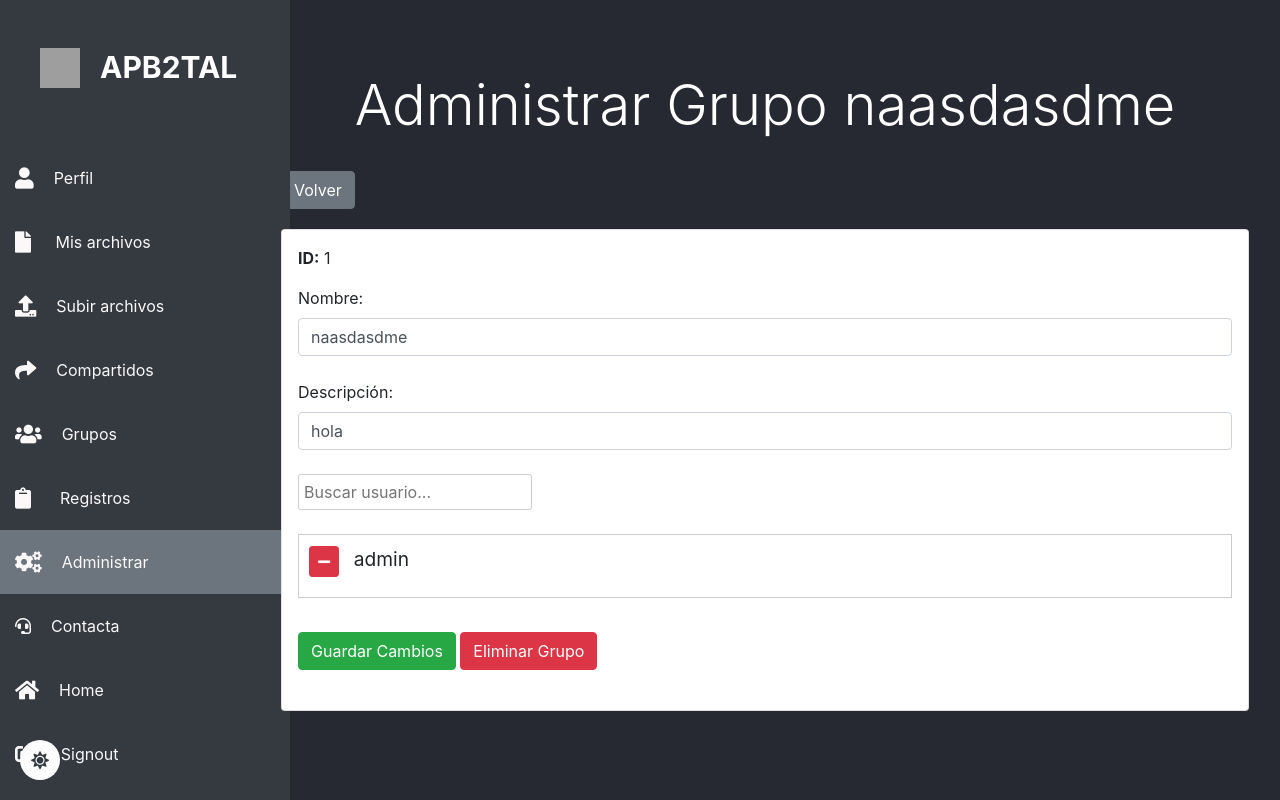
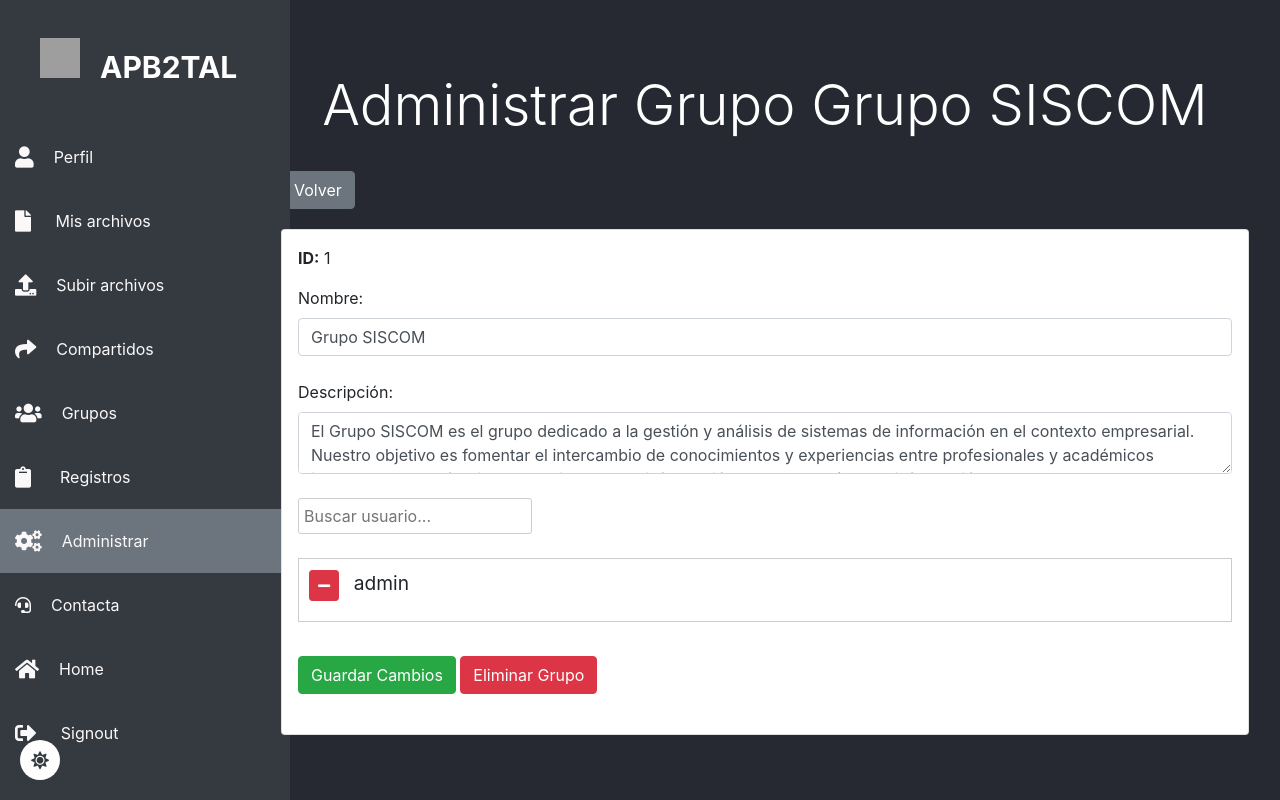
Before and after one commit to AlbertXicola/APB2TAL, a Django app: page /administrar/grupos/1/ in a window 1280 px wide. Run offline with Django 4.2, Linux system fonts and the light colour scheme; a user stored in the database is signed in; data comes from the database, SQL or seed files in the repository; some libraries are stand-ins or nearby versions; grey boxes are pictures that could not be loaded.

Commit message:
elmejorcommit

```diff
--- a/APB2TAL/urls.py
+++ b/APB2TAL/urls.py
@@ -68,7 +68,7 @@ urlpatterns = [
 
 
     path('grupos/', views.mis_grupos, name= 'mis_grupos'),
-    path('grupos/<str:namenombre>/', views.grupo_info, name='grupo_info'),
+    path('grupos/<str:name>/', views.grupo_info, name='grupo_info'),
     path('grupos/<str:group_name>/<int:archivo_id>/', views.descargar_archivo_grupo, name='descargar_archivo_grupo'),
 
     path('signup/', views.signup, name='signup'),
--- a/archivos/models.py
+++ b/archivos/models.py
@@ -83,19 +83,15 @@ class CustomUser(AbstractUser):
         default=False,
         help_text=_("Designates whether this user is accepted."),
     )
-    edad = models.IntegerField(default=None, null=True, blank=True)
+    edad = models.IntegerField(default=0, null=True, blank=True)
 
     def __str__(self):
         return self.username
 
 
+from django.db import models
 from django.contrib.auth.models import Group
 
-class CustomGroup(Group):
-    # Agrega campos adicionales aquí
-    namenombre = models.CharField(_("name"), max_length=150, unique=True, default=None)
-    description = models.CharField(max_length=255)
-
-    class Meta:
-        verbose_name = 'Grupo Personalizado'
-        verbose_name_plural = 'Grupos Personalizados'
+class GroupDescription(models.Model):
+    group = models.OneToOneField(Group, related_name='description', on_delete=models.CASCADE)
+    description = models.TextField()
--- a/archivos/templates/admi_grupo.html
+++ b/archivos/templates/admi_grupo.html
@@ -21,7 +21,7 @@
 
 <div class="container">
 
-  <h2 class="text-center display-4 py-4 mt-5">Administrar Grupo {{ grupo.namenombre }}</h2>
+  <h2 class="text-center display-4 py-4 mt-5">Administrar Grupo {{ grupo.name }}</h2>
 
 
   <a href="/administrar/grupos/" class="btn btn-secondary mb-1 ml-3">Volver</a>
@@ -33,9 +33,11 @@
     <form method="post" enctype="multipart/form-data">
       {% csrf_token %}
       <label for="nombre">Nombre:</label>
-      <input type="text" class="form-control" id="nombre" name="nombre" value="{{ grupo.namenombre }}"><br>
+      <input type="text" class="form-control" id="nombre" name="nombre" value="{{ grupo.name }}"><br>
       <label for="nombre">Descripción:</label>
-      <input type="text" class="form-control" id="description" name="description" value="{{ grupo.description }}"><br>
+
+      <textarea class="form-control" id="descripcion" name="descripcion">{{ grupo.description.description }}</textarea>
+      <br>
 
       <input type="text" id="search" placeholder="Buscar usuario..."><br><br>
       <div id="user-list-container" class="user-list-container">
--- a/archivos/templates/administrar_grupos.html
+++ b/archivos/templates/administrar_grupos.html
@@ -27,7 +27,7 @@
                 <ul class="list-group">
                     {% for grupo in grupos %}
                             <li class="list-group-item d-flex justify-content-between align-items-center">
-                                <a href="{% url 'admi_grupo' grupo.id %}" class="name">{{ grupo.namenombre }}</a>
+                                <a href="{% url 'admi_grupo' grupo.id %}" class="name">{{ grupo.name }}</a>
                                 <a {{ grupo.description }}> </a>
                                 <span class="badge bg-info rounded-pill">Activo</span>
                             </li>
--- a/archivos/templates/archivos_manage.html
+++ b/archivos/templates/archivos_manage.html
@@ -137,7 +137,7 @@
                                             <li class="list-group-item">
                                                 <div class="form-check d-flex align-items-center">
                                                     <input class="form-check-input checkbox" type="checkbox" name="grupos" value="{{ grupo.id }}" {% if grupo.id in grupos_compartidos %}checked{% endif %}>
-                                                    <label class="form-check-label ml-2">{{ grupo.namenombre }}</label>
+                                                    <label class="form-check-label ml-2">{{ grupo.name }}</label>
                                                 </div>
                                             </li>
                                             {% endfor %}
--- a/archivos/templates/baseusuario.html
+++ b/archivos/templates/baseusuario.html
@@ -326,7 +326,7 @@
                         }
                         .textologo{
                             color: #ffffff;
-                            margin-bottom: 26px;
+                            margin-bottom: 5px;
                             margin-top: 10px;
                             margin-left: 10px;
                             font-size: 40px;
--- a/archivos/templates/grupo_info.html
+++ b/archivos/templates/grupo_info.html
@@ -76,7 +76,8 @@
                     <div style="display: flex; align-items: flex-start;">
                         <div style="padding-right: 10px; color: #666;"> </div>
                         <div style="background-color: #f5f5f5; padding: 10px; border-radius: 5px;">
-                            <h5 style="color: #666; margin: 0;">{{ group.description }}.</h5>
+                            <h5 style="color: #666; margin: 0;">{{ descripcion_grupo }}.
+
                         </div>
                     </div>
                 </div>
--- a/archivos/templates/mis_grupos.html
+++ b/archivos/templates/mis_grupos.html
@@ -54,7 +54,7 @@
                 {% for group in usuario.groups.all %}
                     <!-- La lista no tiene la clase "ul", así que el padding-left se aplica directamente a las listas -->
                     <ul>
-                        <a href="{% url 'grupo_info' group.namenombre %}" class="list-group-item">{{ group.namenombre }}</a>
+                        <a href="{% url 'grupo_info' group.name %}" class="list-group-item">{{ group.name }}</a>
                     </ul>
                 {% endfor %}
             </div>
--- a/archivos/views.py
+++ b/archivos/views.py
@@ -3,6 +3,7 @@ from django.contrib.auth import login, logout, authenticate, get_user_model
 from django.contrib.auth.forms import UserCreationForm, AuthenticationForm
 from django.shortcuts import render, redirect, get_object_or_404
 from django.contrib.auth.decorators import user_passes_test
+from django.contrib.auth.models import Group
 from django.http import HttpResponse, Http404
 from cryptography.fernet import Fernet
 from django.db import IntegrityError
@@ -276,7 +277,7 @@ def admi_usuario(request, id):
 @user_passes_test(is_staff)
 @login_required
 def administrar_grupos(request):
-    grupos = CustomGroup.objects.all()  # Obtén todos los grupos
+    grupos = Group.objects.all()  # Obtén todos los grupos
 
     context = {
         'grupos': grupos  # Agrega los grupos al contexto
@@ -314,6 +315,10 @@ def registros_admin(request):
     return render(request, 'logs_admin.html', {'logs_mongo': mensaje})
 
 
+from django.contrib.auth.models import Group
+from .models import GroupDescription
+from django.shortcuts import render, redirect
+from django.contrib import messages
 
 @accepted_user_required
 @user_passes_test(is_staff)
@@ -322,24 +327,24 @@ def registros_admin(request):
 def crear_grupo(request):
     if request.method == 'POST':
         nombre = request.POST.get('nombre')
-        description = request.POST.get('description')
+        descripcion_texto = request.POST.get('description')
 
         # Verificar si el grupo ya existe
-        if CustomGroup.objects.filter(namenombre=nombre).exists():
+        if Group.objects.filter(name=nombre).exists():
             messages.error(request, 'El grupo ya existe.')
             return redirect('crear_grupo')  # Redireccionar al mismo formulario
 
-        # Crear el grupo
-        nuevo_grupo = CustomGroup(namenombre=nombre, description=description)  # Asegúrate de que 'descripcion' sea un campo válido en tu modelo Group
+        # Crear una instancia de Group
+        nuevo_grupo = Group.objects.create(name=nombre)
 
-        nuevo_grupo.save()
-
+        # Crear una instancia de GroupDescription y asignarla al grupo
+        descripcion = GroupDescription.objects.create(group=nuevo_grupo, description=descripcion_texto)
 
         messages.success(request, 'Grupo creado con éxito.')
 
         return redirect('/administrar/grupos')  # Redireccionar a donde sea apropiado
 
-    return render(request, 'crear_grupo.html')  # Asegúrate de reemplazar 'nombre_de_tu_template.html' con el nombre de tu template para el formulario
+    return render(request, 'crear_grupo.html')  # Asegúrate de reemplazar 'crear_grupo.html' con el nombre de tu template para el formulario
 
 
 @csrf_protect
@@ -347,7 +352,7 @@ def crear_grupo(request):
 @user_passes_test(is_staff)
 @login_required
 def admi_grupo(request, id):
-    grupo = get_object_or_404(CustomGroup, id=id)
+    grupo = get_object_or_404(Group, id=id)
     usuarios = CustomUser.objects.all()
 
     if request.method == 'POST':
@@ -357,10 +362,15 @@ def admi_grupo(request, id):
 
         elif 'guardar' in request.POST:
             nombre = request.POST.get('nombre')
-            description = request.POST.get('description')
-            grupo.description = description
-            grupo.namenombre = nombre
+            descripcion_texto = request.POST.get('descripcion')  # Cambia 'description' a 'descripcion'
+
+            descripcion, created = GroupDescription.objects.get_or_create(group=grupo)
+            descripcion.description = descripcion_texto
+
+            grupo.name = nombre
             grupo.save()
+            descripcion.save()
+
 
 
             # Procesar los usuarios añadidos al grupo
@@ -837,7 +847,7 @@ def compartir_archivo(request, archivo_id):
                 Compartido.objects.filter(archivo=archivo, grupo_destinatario_id=grupo_id).delete()
             texto_analisis = f"El usuario '{request.user.username}'  ha desecho el compartido del archivo '{archivo.nombre_archivo}' a "
             # Agregar nombres de grupos seleccionados
-            grupos_destinatarios = [CustomGroup.objects.get(pk=grupo_id).name for grupo_id in grupos_seleccionados]
+            grupos_destinatarios = [Group.objects.get(pk=grupo_id).name for grupo_id in grupos_seleccionados]
             texto_analisis += " grupos "
             texto_analisis += ', '.join(grupos_destinatarios)
 
@@ -860,7 +870,7 @@ def compartir_archivo(request, archivo_id):
 
         # Compartir con grupos seleccionados
         for grupo_id in grupos_seleccionados:
-            grupo_destinatario = CustomGroup.objects.get(pk=grupo_id)
+            grupo_destinatario = Group.objects.get(pk=grupo_id)
             Compartido.objects.get_or_create(
                 usuario_propietario=usuario_propietario,
                 grupo_destinatario=grupo_destinatario,
@@ -868,7 +878,7 @@ def compartir_archivo(request, archivo_id):
             )
             texto_analisis = f"El usuario '{request.user.username}' ha compartido el archivo '{archivo.nombre_archivo}' a "
             # Agregar nombres de grupos seleccionados
-            grupos_destinatarios = [CustomGroup.objects.get(pk=grupo_id).name for grupo_id in grupos_seleccionados]
+            grupos_destinatarios = [Group.objects.get(pk=grupo_id).name for grupo_id in grupos_seleccionados]
             texto_analisis += " a los grupos: "
             texto_analisis += ', '.join(grupos_destinatarios)
 
@@ -1021,7 +1031,10 @@ def grupo_info(request, name):
     usuario_actual = request.user
 
     # Obtener el grupo por su nombre
-    grupo_seleccionado = CustomGroup.objects.get(name=name)
+    grupo_seleccionado = Group.objects.get(name=name)
+
+    # Obtener la descripción del grupo
+    descripcion_grupo = grupo_seleccionado.description.description
 
     # Verificar si el usuario actual pertenece al grupo seleccionado
     if not usuario_actual.groups.filter(name=name).exists():
@@ -1034,8 +1047,10 @@ def grupo_info(request, name):
         'usuario_actual': usuario_actual,
         'group_name': name,
         'group': grupo_seleccionado,
+        'descripcion_grupo': descripcion_grupo,
         'archivos_compartidos_al_grupo': archivos_compartidos_al_grupo,
     })
+
 
 
 @csrf_protect
@@ -1046,7 +1061,7 @@ def descargar_archivo_grupo(request, group_name, archivo_id):
     archivo = get_object_or_404(Archivo, pk=archivo_id)
 
     # Obtener el grupo
-    grupo = get_object_or_404(CustomGroup, name=group_name)
+    grupo = get_object_or_404(Group, name=group_name)
 
     # Verificar si el usuario actual pertenece al grupo
     if not request.user.groups.filter(name=group_name).exists():
```
Also changed, not shown: hecho/Evidencias_1.txt (deleted, +0 -1 lines), archivos/migrations/0001_initial.py, archivos/migrations/0002_customgroup.py (deleted), archivos/migrations/0003_customgroup_nombre.py (deleted), archivos/migrations/0004_rename_nombre_customgroup_namenombre.py (deleted), db.sqlite3.
